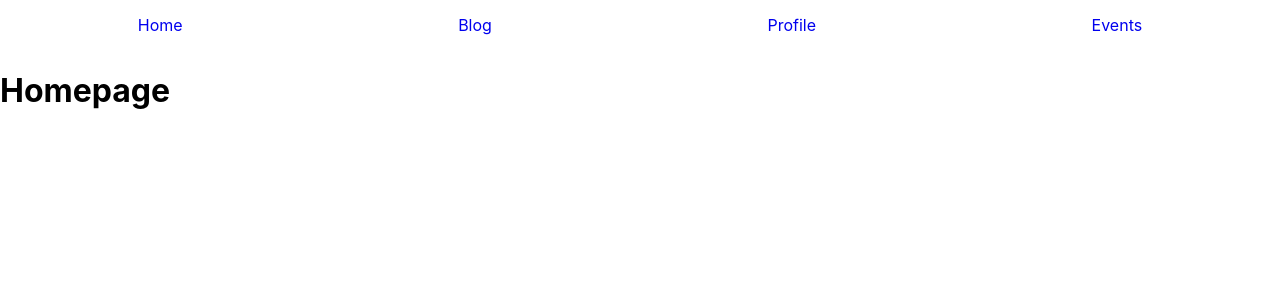
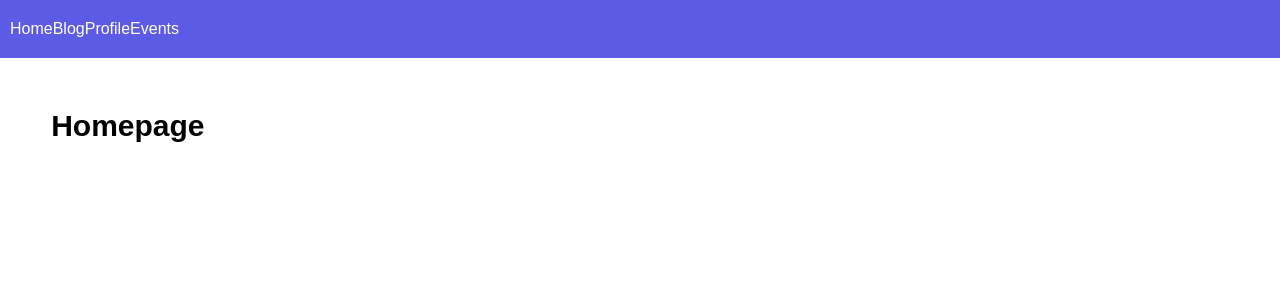
Before and after one commit to GRDE3024-DIG33-DigEx-Major-Project-2/frontendA3, a React (Create React App) app: page / in a window 1280 px wide. Shown: the top 300 px of the page. Built offline with nearby package versions, Linux system fonts and the light colour scheme.

Commit message:
SCSS stylesheet setup

```diff
--- a/src/App.js
+++ b/src/App.js
@@ -9,20 +9,22 @@ function App() {
   return (
     <div className="App">
       <BrowserRouter>
+        <header>
           <nav>
             <NavLink id="nav-home" to="/">Home</NavLink>
             <NavLink id="nav-blog" to="/blog">Blog</NavLink>
             <NavLink id="nav-profile" to="/profile">Profile</NavLink>
             <NavLink id="nav-events" to="/events">Events</NavLink>
           </nav>
-        <div className="content">
+        </header>
+        <article className="content">
           <Routes>
             <Route path="/" element={<Home />} />
             <Route path="/blog" element={<Blog />} />
             <Route path="/profile" element={<Profile />} />
             <Route path="/events" element={<Events />} />
           </Routes>
-        </div>
+        </article>
         <footer>
         </footer>
       </BrowserRouter>
--- a/src/static/style.css
+++ b/src/static/style.css
@@ -1,26 +1,26 @@
 body {
   margin: 0;
-  font-family: -apple-system, BlinkMacSystemFont, 'Segoe UI', 'Roboto', 'Oxygen',
-    'Ubuntu', 'Cantarell', 'Fira Sans', 'Droid Sans', 'Helvetica Neue',
-    sans-serif;
-  -webkit-font-smoothing: antialiased;
-  -moz-osx-font-smoothing: grayscale;
+  font-family: Arial, Helvetica, sans-serif;
 }
 
-code {
-  font-family: source-code-pro, Menlo, Monaco, Consolas, 'Courier New',
-    monospace;
+header {
+  padding: 20px 10px;
+  background-color: #5B5BE6;
 }
 
-nav {
-  display: flex;
-  flex-direction: row;
-  width: 100%;
-  height: 50px;
-  justify-content: space-around;
-  align-items: center;
+p {
+  font-size: 12px;
+  margin: 2%;
+}
+
+h1 {
+  font-size: 30px;
+  margin: 4%;
 }
 
 a {
   text-decoration: none;
+  color: #ffffff;
 }
+
+/*# sourceMappingURL=style.css.map */
--- /dev/null
+++ b/src/static/style.scss
@@ -0,0 +1,30 @@
+// colors
+$black: #000000;
+$white: #ffffff;
+$blue: #5B5BE6;
+
+
+body {
+    margin:0;
+    font-family:Arial, Helvetica, sans-serif;
+}
+
+header {
+    padding: 20px 10px;
+    background-color: $blue;
+}
+
+p {
+    font-size: 12px;
+    margin: 2%;
+}
+
+h1 {
+    font-size: 30px;
+    margin:4%;
+}
+
+a {
+    text-decoration: none;
+    color: $white;
+}
```
Also changed, not shown: 1 other file (tests, documents, lock files or other folders). Lines whose indentation alone changed are shown as unchanged.
